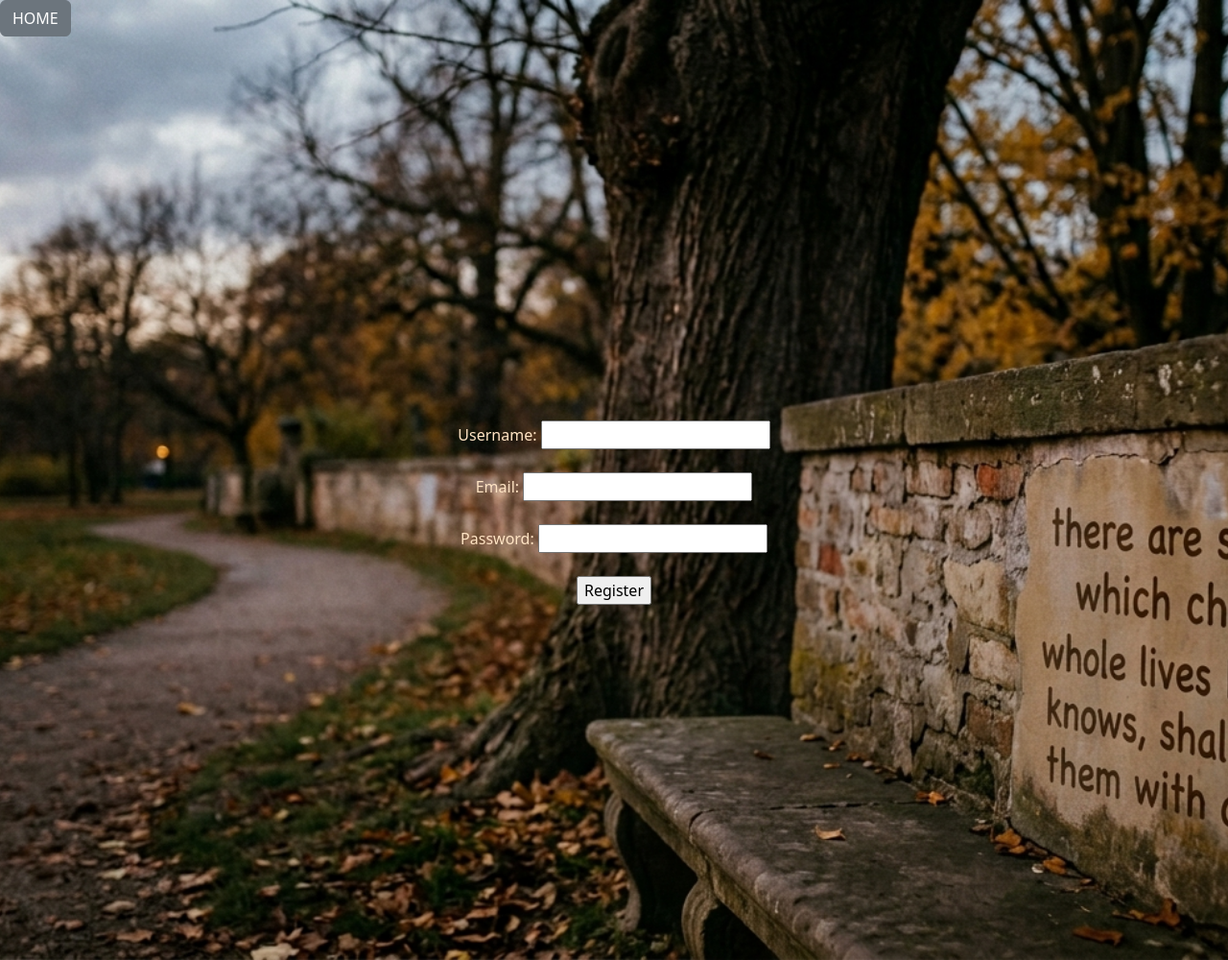
After one commit to selimtas2149-hash/one-day-in-my-life, a Flask app: page /register in a window 1280 px wide. The commit adds this page. Shown: the whole page at 96% size. Run offline with Flask 3, Linux system fonts and the light colour scheme.

Commit message:
it is done

```diff
--- a/main.py
+++ b/main.py
@@ -1,8 +1,34 @@
-from flask import Flask, render_template, request
+from flask import Flask, render_template, request , url_for,redirect, flash
+
+from flask_sqlalchemy import SQLAlchemy
+from sqlalchemy.orm import DeclarativeBase, Mapped, mapped_column
+from sqlalchemy import Integer, String, Boolean
+from sqlalchemy.exc import IntegrityError
+
+import os
+
+
 
 
 app = Flask(__name__)
 
+app.config['SECRET_KEY'] = os.urandom(24)
+app.config['SQLALCHEMY_DATABASE_URI'] = 'sqlite:///users.db'
+db = SQLAlchemy(app)
+
+
+
+
+class User(db.Model):
+    id: Mapped[int] = mapped_column(Integer, primary_key=True)
+    username: Mapped[str] = mapped_column(String(80), unique=False, nullable=False)
+    email: Mapped[str] = mapped_column(String(120), unique=True, nullable=False)
+    password: Mapped[str] = mapped_column(String(120), nullable=False)
+
+
+
+with app.app_context():
+    db.create_all()
 
 @app.route('/')
 def main():
@@ -11,5 +37,58 @@ def main():
 
 
 
+@app.route('/register',methods=['GET', 'POST'])
+def register():
+    if request.method == "POST":
+        username = request.form.get("username")
+        email = request.form.get("email")
+        password = request.form.get("password")
+
+        print(username, email, password)  # DEBUG
+
+        user = User(
+            username=username,
+            email=email,
+            password=password
+        )
+        try:
+            db.session.add(user)
+            db.session.commit()
+
+        except IntegrityError:
+            flash("Sorry, this email has already registered!")
+        else:
+            flash("Registration successful!")
+
+
+    return render_template("register.html")
+
+@app.route('/home',methods=["GET","POST"])
+def home():
+    return render_template("home.html")
+
+
+@app.route('/login',methods=['GET', 'POST'])
+def login():
+    if request.method == "POST":
+        email=request.form.get("email")
+        password=request.form.get("password")
+
+
+        user = db.session.query(User).filter_by(email=email).first()
+
+
+        if user:
+            if password==user.password:
+                return redirect(url_for("home"))
+            else:
+                flash("Sorry, password is wrong")
+        else:
+            flash("Sorry, this email is not valid😥!")
+
+
+    return render_template("checkforlogin.html")
+
+
 if __name__ == '__main__':
     app.run(debug=True)
--- a/static/main.css
+++ b/static/main.css
@@ -1,11 +1,3 @@
-main {
-    background-image: url('/static/Gemini_Generated_Image_2ladnu2ladnu2lad.png');
-     background-size: cover;
-    background-repeat: no-repeat;
-    background-position: center;
-    height: 1000px;
-    margin: 0;
-}
 
 
 
--- a/templates/base.html
+++ b/templates/base.html
@@ -13,6 +13,7 @@
     </head>
 
     <body>
+
         {% block body %}
         {% endblock %}
     </body>
--- /dev/null
+++ b/templates/home.html
@@ -0,0 +1,5 @@
+{% extends "base.html" %}
+
+{% block body %}
+    <h1>you have succesullf logged in</h1>
+{%endblock%}
--- /dev/null
+++ b/templates/register.html
@@ -0,0 +1,55 @@
+{%extends "base.html" %}
+
+{% block body %}
+
+    <main style="background-image: url('static/Gemini_Generated_Image_2ztc552ztc552ztc.png');background-size: cover;background-repeat: no-repeat;background-position: center;height: 1000px;margin: 0;">
+        {% with messages = get_flashed_messages() %}
+            {% if messages %}
+                {% for msg in messages %}
+
+                <div class="alert alert-warning alert-dismissible fade show" role="alert">
+                {{ msg }}
+
+                <button type="button" class="btn-close" data-bs-dismiss="alert" aria-label="Close"></button>
+                </div>
+
+                {% endfor %}
+            {% endif %}
+        {% endwith %}
+    <a class="btn btn-secondary" href="{{ url_for('main') }}" role="button">HOME</a>
+    <div class="container text-center">
+                <div class="row align-items-center">
+                <form action="{{ url_for('register') }}" method="post">
+                    <div class="row-5" style="margin-top:400px">
+                         <label style="color:bisque" for="username">Username:</label>
+
+                         <input type="text" id="username" name="username" required><br><br>
+                    </div>
+
+
+                    <div class=row-5">
+
+                        <label style="color:bisque" for="email">Email:</label>
+                        <input type="email" id="email" name="email" required><br><br>
+                    </div>
+
+                    <div class="row-5">
+                            <label style="color:bisque" for="password">Password:</label>
+                            <input type="password" id="password" name="password" required><br><br>
+
+                    </div>
+
+                    <div>
+                        <input type="submit" value="Register">
+
+                    </div>
+
+
+                </form>
+
+
+                </div>
+            </div>
+    </main>
+
+{% endblock %}
```
Also changed, not shown: templates/checkforlogin.html (added, +46 -0 lines), templates/userinterface.html (+4 -5 lines), test.py (added, +15 -0 lines), instance/users.db (added), static/Gemini_Generated_Image_2ztc552ztc552ztc.png (added), static/Gemini_Generated_Image_rmc8ffrmc8ffrmc8.png (added), 1 other file.
